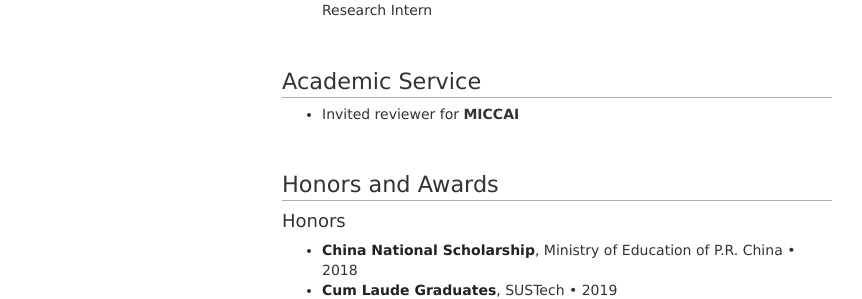
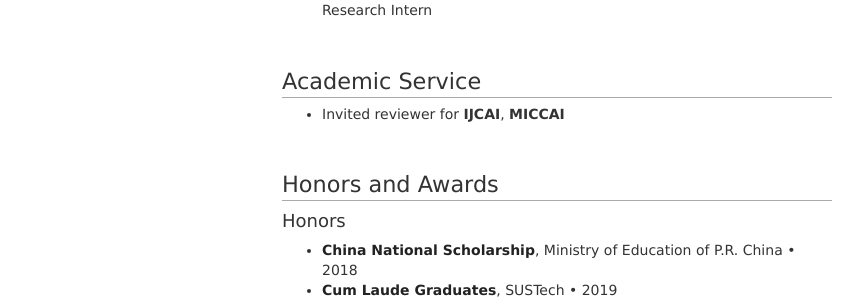
Before and after one commit to lisun-ai/lisun-ai.github.io, a Jekyll site: the page built from README.md, in a window 1280 px wide and 900 px high, scrolled down 798 px. Shown: the part 426-725 px from the top of the window, without its empty margins (208-1070 px from the left). Built offline with Jekyll 4.4.1, drawn with Linux system fonts in a browser that asks for light colours; our own code applies the rules of GitHub Pages for plain Markdown files.

Commit message:
Update default.html

```diff
--- a/_layouts/default.html
+++ b/_layouts/default.html
@@ -297,7 +297,7 @@
             <section  id="work">
                 <h2>Academic Service</h2>
                 <ul>
-                    <li>Invited reviewer for <b>MICCAI</b></li>
+                    <li>Invited reviewer for <b>IJCAI</b>, <b>MICCAI</b></li>
                     <!-- <li><strong>Invited Reviewer for ICML, NeurIPS, ICCV, IJCAI, ACMMM</strong></li> -->
                 </ul>
             </section>
```
